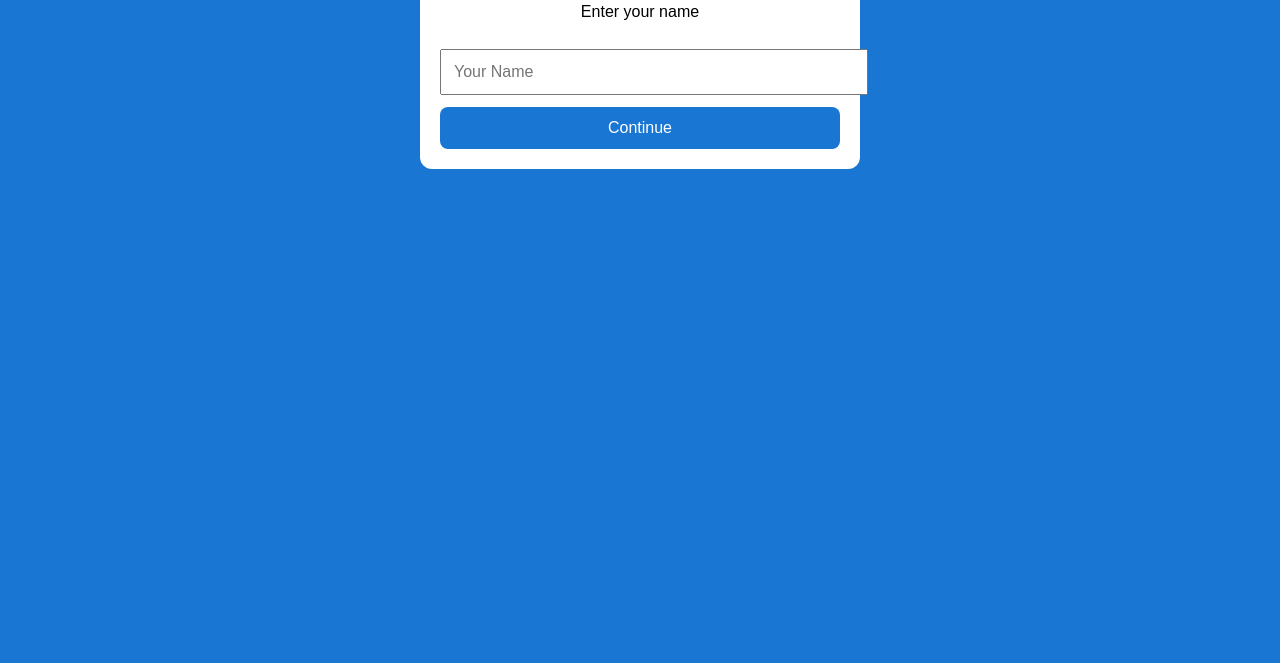
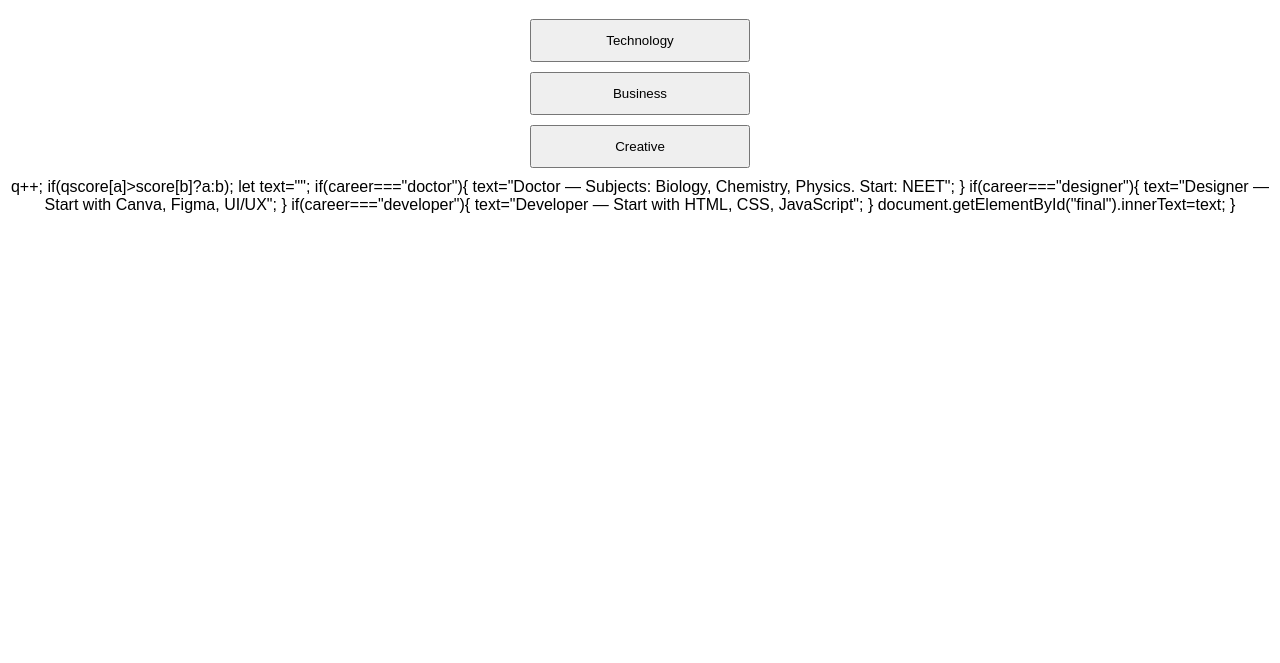
Before and after one commit to ck7723138-cpu/career-test, a plain HTML site: page index.html in a window 1280 px wide. Shown: the part 137-800 px from the top of the page. Drawn offline with Linux system fonts and the light colour scheme.

Commit message:
Update index.html
File update

```diff
--- a/index.html
+++ b/index.html
@@ -1,103 +1,69 @@
 <!DOCTYPE html>
-<html lang="en">
+<html>
 <head>
-<meta charset="UTF-8">
-<title>CareerPath AI</title>
-<meta name="viewport" content="width=device-width, initial-scale=1.0">
-
-<style>
-  body{
-    margin:0;
-    padding:0;
-    background:#1976d2;
-    font-family: Arial, sans-serif;
-  }
-  .box{
-    background:#fff;
-    width:90%;
-    max-width:400px;
-    margin:40px auto;
-    padding:20px;
-    border-radius:12px;
-  }
-  h1,h2{
-    text-align:center;
-    color:#1976d2;
-  }
-  p{
-    text-align:center;
-  }
-  input,button{
-    width:100%;
-    padding:12px;
-    margin-top:12px;
-    font-size:16px;
-  }
-  button{
-    background:#1976d2;
-    color:#fff;
-    border:none;
-    border-radius:8px;
-  }
-  .option{
-    background:#eee;
-    padding:12px;
-    margin-top:10px;
-    border-radius:8px;
-    text-align:center;
-  }
-</style>
+  <title>Career Test</title>
+  <style>
+    body {
+      font-family: Arial;
+      text-align: center;
+      padding-top: 80px;
+    }
+    button {
+      display: block;
+      margin: 10px auto;
+      padding: 12px 20px;
+      width: 220px;
+    }
+  </style>
 </head>
-
 <body>
 
-<div class="box">
+<h2 id="question">Loading...</h2>
 
-  <!-- LOGIN -->
-  <div id="login">
-    <h1>CareerPath AI</h1>
-    <p>Enter your name</p>
-    <input id="name" placeholder="Your Name">
-    <button onclick="start()">Continue</button>
-  </div>
-
-  <!-- QUESTION -->
-  <div id="quiz" style="display:none;">
-    <h2 id="question"></h2>
-    <div class="option" onclick="answer('doctor')">Doctor</div>
-    <div class="option" onclick="answer('designer')">Designer</div>
-    <div class="option" onclick="answer('developer')">Developer</div>
-  </div>
-
-  <!-- RESULT -->
-  <div id="result" style="display:none;">
-    <h2>Result</h2>
-    <p id="final"></p>
-    <button onclick="location.reload()">Restart</button>
-  </div>
-
-</div>
+<button id="op1" onclick="nextQ(0)"></button>
+<button id="op2" onclick="nextQ(1)"></button>
+<button id="op3" onclick="nextQ(2)"></button>
 
 <script>
-  let score={doctor:0,designer:0,developer:0};
-  let q=0;
-  const questions=[
-    "What do you like most?",
-    "Which subject you enjoy?",
-    "How do you think?"
-  ];
+let current = 0;
 
-  function start(){
-    const n=document.getElementById("name").value.trim();
-    if(n===""){ alert("Enter name"); return; }
-    document.getElementById("login").style.display="none";
-    document.getElementById("quiz").style.display="block";
-    document.getElementById("question").innerText=questions[q];
+const questions = [
+  {
+    q: "Which field do you like?",
+    options: ["Technology", "Business", "Creative"]
+  },
+  {
+    q: "How do you like working?",
+    options: ["With Computer", "With People", "Alone"]
+  },
+  {
+    q: "What is your goal?",
+    options: ["High Salary", "Helping Others", "Freedom"]
   }
+];
 
-  function answer(type){
-    score[type]++;
-    q++;
+function loadQuestion() {
+  document.getElementById("question").innerText = questions[current].q;
+
+  document.getElementById("op1").innerText = questions[current].options[0];
+  document.getElementById("op2").innerText = questions[current].options[1];
+  document.getElementById("op3").innerText = questions[current].options[2];
+}
+
+function nextQ(choice) {
+  current++;
+  if (current < questions.length) {
+    loadQuestion();
+  } else {
+    window.location.href = "result.html";
+  }
+}
+
+loadQuestion();
+</script>
+
+</body>
+</html>    q++;
     if(q<questions.length){
       document.getElementById("question").innerText=questions[q];
     }else{
```
